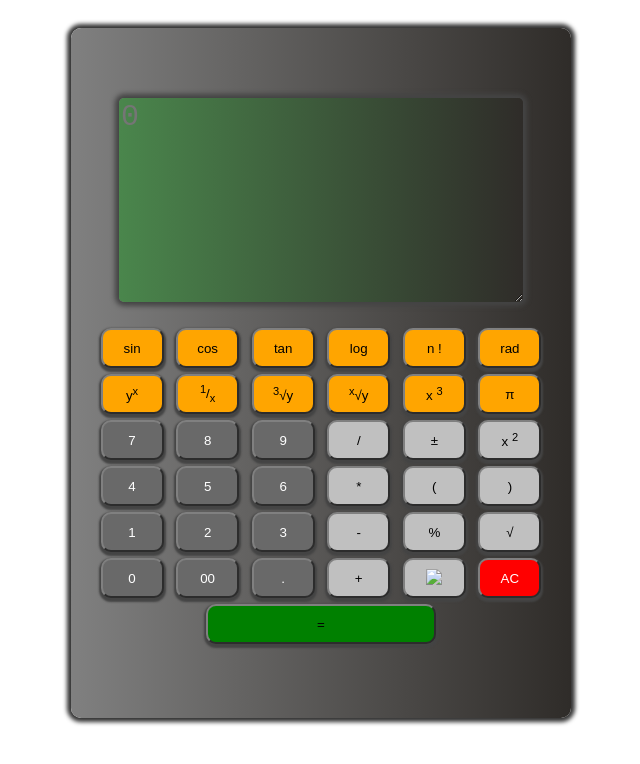
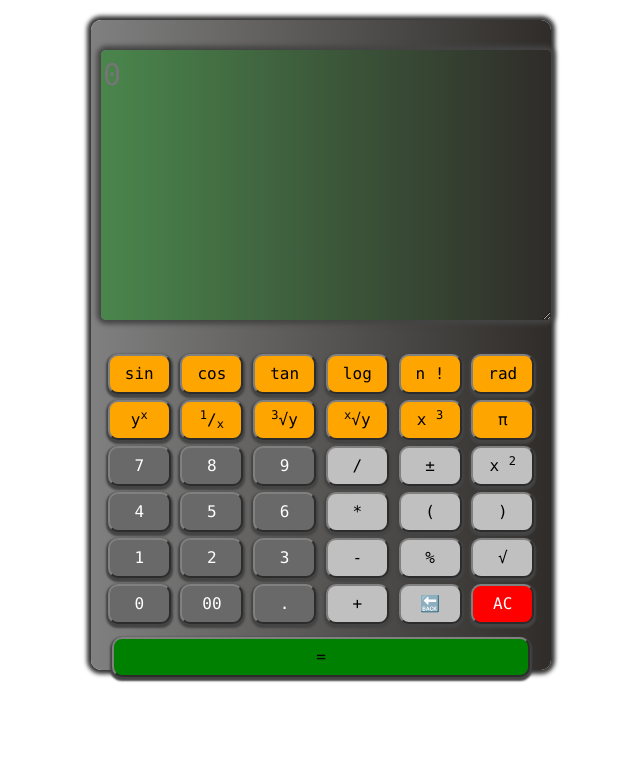
Before and after one commit to CovenantJunior/sci, a plain HTML site: page index.html in a window 1280 px wide. Shown: the whole page, without its empty margins (319-959 px from the left). Drawn offline with nearby package versions, Linux system fonts and the light colour scheme.

Commit message:
clean up and design tweaks

```diff
--- a/css/scientific.css
+++ b/css/scientific.css
@@ -1,5 +1,5 @@
 body {
-    /*background: linear-gradient(to right, #85D8CE, #085078);*/
+    background-color: #000;
 }
 
 #app {
@@ -18,7 +18,7 @@ body {
 .calculator {
     width: 460px;
     height: 650px;
-    padding: 20px;
+    padding: 10px;
     border-radius: 10px;
     margin: 20px auto;
     font-size: 16px;
@@ -40,9 +40,9 @@ body {
 }
 
 #item-input {
-    width: 400px;
-    height: 200px;
-    margin-top: 50px;
+    width: 450px;
+    height: 270px;
+    margin-top: 20px;
     background: linear-gradient(to right, #4a864c, #2f2c29);
     font-size: 30px;
     color: #d9d9d9;
@@ -97,8 +97,9 @@ body {
 }
 
 .equal-sign {
+    margin-top: 10px;
     background-color: green;
-    width: 50%;
+    width: 95%;
 }
 
 .toggle-button {
--- a/index.html
+++ b/index.html
@@ -6,11 +6,10 @@
         <title>Scientific Calculator</title>
         <meta name="viewport" content="width=device-width, initial-scale=0.75, shrink-to-fit=no">
 
-        <!--Icon-->
-        <link rel="shortcut icon" type="image/svg" href="graph-up.svg">
-
         <!-- load stylesheets -->
         <link rel="stylesheet" href="css/scientific.css">
+        <link rel="stylesheet" type="text/css" href="css/bootstrap.css">
+        <link rel="stylesheet" type="text/css" href="css/animate.css">
 
     </head>
 
@@ -58,14 +57,14 @@
                     <button class="press dimgray" onclick="doublezero()">00</button>
                     <button class="press dimgray" onclick="point()">.</button>
                     <button class="press silver" onclick="plus()">+</button>
-                    <button class="press silver" onclick="backspace()"><img src="fonts/trash.svg"></button>
+                    <button class="press silver" onclick="backspace()">🔙</button>
                     <button class="press red" onclick="clean()">AC</button>
                     <button class="press equal-sign" onclick="equals()">=</button>
                 </div>
             </div>
         </div>
         <script src="js/scientific.js"></script>
-        <script src="https://code.jquery.com/jquery-1.11.3.min.js"></script>
+        <script src="https://code.jquery.com/jquery-3.7.1.min.js" integrity="sha256-/JqT3SQfawRcv/BIHPThkBvs0OEvtFFmqPF/lYI/Cxo=" crossorigin="anonymous"></script>
         <script type="text/javascript" src="js/scientific.js"></script>
         </footer>
     </body>
```
